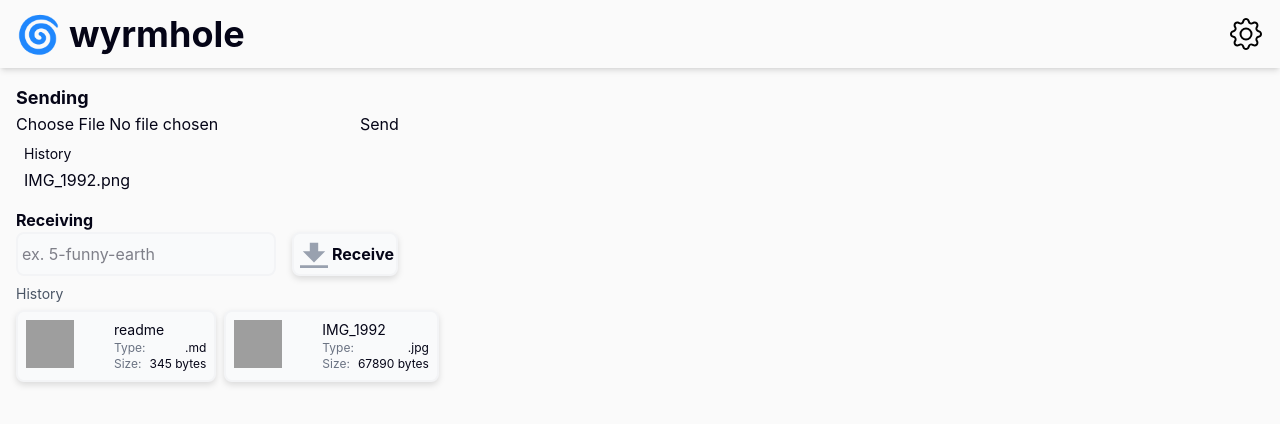
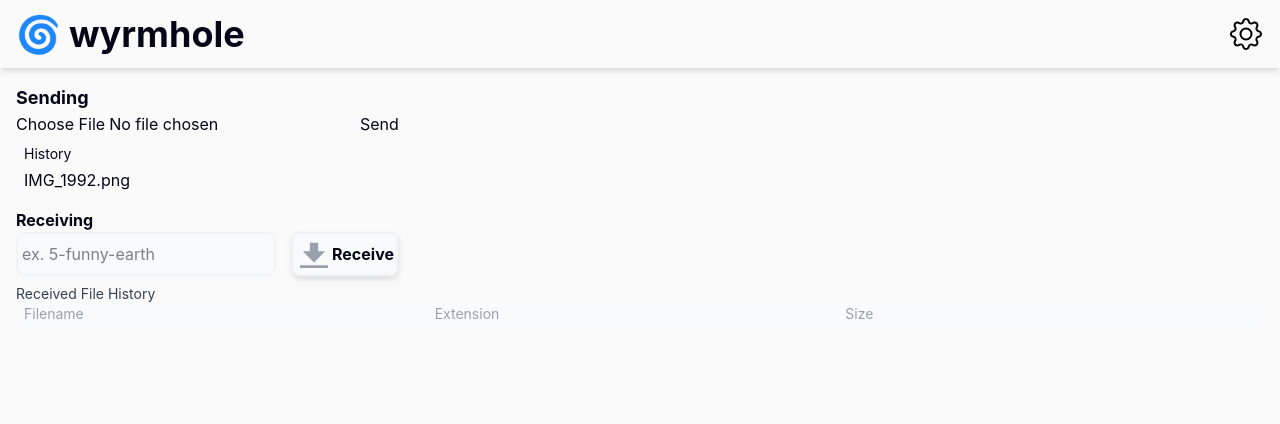
Before and after one commit to ClaytonWas/wyrmhole, a React (Vite) app: page / in a window 1280 px wide. Shown: the top 424 px of the page. Built offline with nearby package versions, Linux system fonts and the light colour scheme; grey boxes are pictures that could not be loaded.

Commit message:
received_files.json now populates the receved files history with cards for files that have been downloaded

```diff
--- a/src/App.tsx
+++ b/src/App.tsx
@@ -1,10 +1,14 @@
 import { invoke } from "@tauri-apps/api/core";
-import { open } from '@tauri-apps/plugin-dialog';
+import { confirm } from '@tauri-apps/plugin-dialog';
+import { useEffect, useState } from "react";
 import ReceiveFileCard from "./RecieveFileCardComponent";
 import SettingsMenu from "./SettingsMenu";
 import "./App.css";
 
 function App() {
+  const [receivedFiles, setReceivedFiles] = useState<Array<any>>([]);
+  const [showAll, setShowAll] = useState(false);
+
   async function deny_file_receive(id: string) {
     try {
       const response = await invoke("receiving_file_deny", { id });
@@ -18,6 +22,7 @@ function App() {
     try {
       const response = await invoke("receiving_file_accept", { id });
       console.log("File result:", response);
+      recieved_files_data();
     } catch (error) {
       console.error("Error accepting file:", error);
     }
@@ -32,14 +37,25 @@ function App() {
       const data = JSON.parse(response as string);
       console.log("File request initiated successfully.");
       console.log("Request ID:", data.id, "File Name:", data.file_name, "File Size:", data.file_size);
-      const accept = window.confirm(`File offer for ${JSON.stringify(data.file_name, null, 2)} received. \nFile Size: ${data.file_size} bytes \n\nAccept and download?`);
-        if (accept) {
-          accept_file_receive(data.id);
-        } else {
-          deny_file_receive(data.id);
-        }
+      let message = `File offer for ${data.file_name} received.\nFile Size: ${data.file_size} bytes\n\nAccept and download?`;
+      const accept = await confirm(message, {title: "File Receive Confirmation"});
+      if (accept) {
+        const result = await accept_file_receive(data.id);
+        alert(result);
+      } else {
+        await deny_file_receive(data.id);
+      }
     } catch (e) {
       console.error("Response from Tauri backend:", response);
+    }
+  }
+
+  async function recieved_files_data() {
+    try {
+      const response = await invoke("received_files_data");
+      setReceivedFiles(response as Array<any>);
+    } catch (error) {
+      console.error("Error getting received files json data:", error);
     }
   }
 
@@ -48,6 +64,9 @@ function App() {
     // Invoke Tauri command here to send the file and receive the code.
   }
 
+  useEffect(() => {
+    recieved_files_data();
+  }, []);
 
   return (
     <>
@@ -89,11 +108,27 @@ function App() {
           </button>
         </form>
         <div className="py-2">
-          <h3 className="text-sm text-gray-600 mb-1">History</h3>
-          <ul className="list-none flex flex-row py-0.5">
-            <ReceiveFileCard file_name="readme" file_extension=".md" file_size={345} />
-            <ReceiveFileCard file_name="IMG_1992" file_extension=".jpg" file_size={67890} />
-          </ul>
+          <p className="text-sm text-gray-700">Received File History</p>
+          <div className="grid grid-cols-3 select-none px-2 rounded bg-gray-50 hover:bg-gray-200 active:bg-blue-200 transition-colors">
+            <div className="text-sm text-gray-400">Filename</div>
+            <div className="text-sm text-gray-400">Extension</div>
+            <div className="text-sm text-gray-400">Size</div>
+          </div>
+          <div>
+            {(showAll ? receivedFiles.slice().reverse() : receivedFiles.slice(-5).reverse()).map((file, idx) => (
+              <ReceiveFileCard key={idx} file_name={file.file_name} file_extension={file.file_extension} file_size={file.file_size}/>
+            ))}
+            {receivedFiles.length > 5 && (
+              <div className="flex justify-center">
+                <button
+                  className="rounded transition-colors cursor-pointer text-sm text-gray-400 hover:text-gray-950 hover:bg-gray-200 w-full"
+                  onClick={() => setShowAll(!showAll)}
+                >
+                  {showAll ? "Show Less" : "Show More"}
+                </button>
+              </div>
+            )}
+          </div>
         </div>
       </div>
     </>
--- a/src/RecieveFileCardComponent.tsx
+++ b/src/RecieveFileCardComponent.tsx
@@ -4,22 +4,21 @@ type Props = {
     file_size: number;
 };
 
+function format_file_size(bytes: number): string {
+  if (bytes === 0) return "0 B";
+  const k = 1024;
+  const sizes = ["B", "KB", "MB", "GB", "TB"];
+  const i = Math.floor(Math.log(bytes) / Math.log(k));
+  return parseFloat((bytes / Math.pow(k, i)).toFixed(2)) + " " + sizes[i];
+}
+
 const ReceiveFileCard = ({ file_name, file_extension, file_size }: Props) => {
     return (
-        <li className="flex gap-10 mr-2 p-2 rounded-lg relative cursor-pointer border-2 border-gray-100 bg-gray-50 hover:bg-gray-200 hover:border-gray-200 active:bg-blue-200 active:border-blue-300 transition-colors drop-shadow-md">
-            <img src="https://encrypted-tbn2.gstatic.com/licensed-image?q=tbn:ANd9GcQJRbZHXi0rllmLWSuEVhfFzUT_CBCTAPX2C2VYDyIlUZiE8jv92w6ghGPV00-OZU7YNxDr06qPQzJ6b5YjSNLC6-6KZ2x9J0EWu4TiNMKAg-OaCx8" alt={file_name} className="w-12 h-12 select-none object-cover" />
-            <div>
-                <p className="text-sm select-none">{file_name}</p>
-                <div className="flex items-center justify-between select-none gap-2">
-                    <p className="text-xs text-gray-500">Type:</p>
-                    <p className="text-xs">{file_extension}</p>
-                </div>
-                <div className="flex items-center justify-between select-none gap-2">
-                    <p className="text-xs text-gray-500">Size:</p>
-                    <p className="text-xs">{file_size} bytes</p>
-                </div>
-            </div>
-        </li>
+        <div className="grid grid-cols-3 select-none rounded px-2 cursor-pointer bg-gray-50 text-gray-600 hover:bg-gray-200 hover:text-gray-950 active:bg-blue-200 transition-colors">
+            <div className="">{file_name}</div>
+            <div className="text-sm">.{file_extension}</div>
+            <div className="text-sm">{format_file_size(file_size)}</div>
+        </div>
     )
 }
 
```
Also changed, not shown: 2 other files (tests, documents, lock files or other folders).
